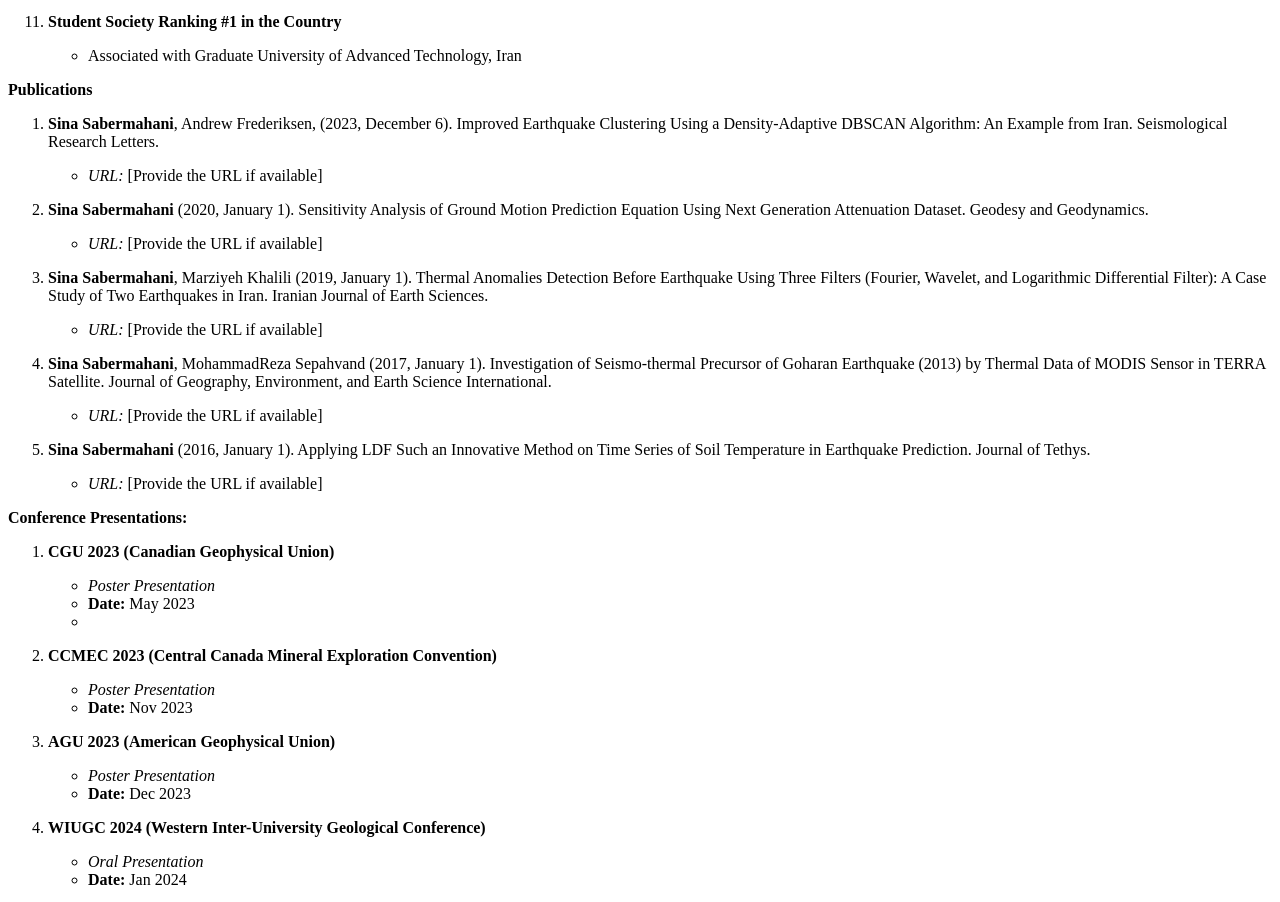
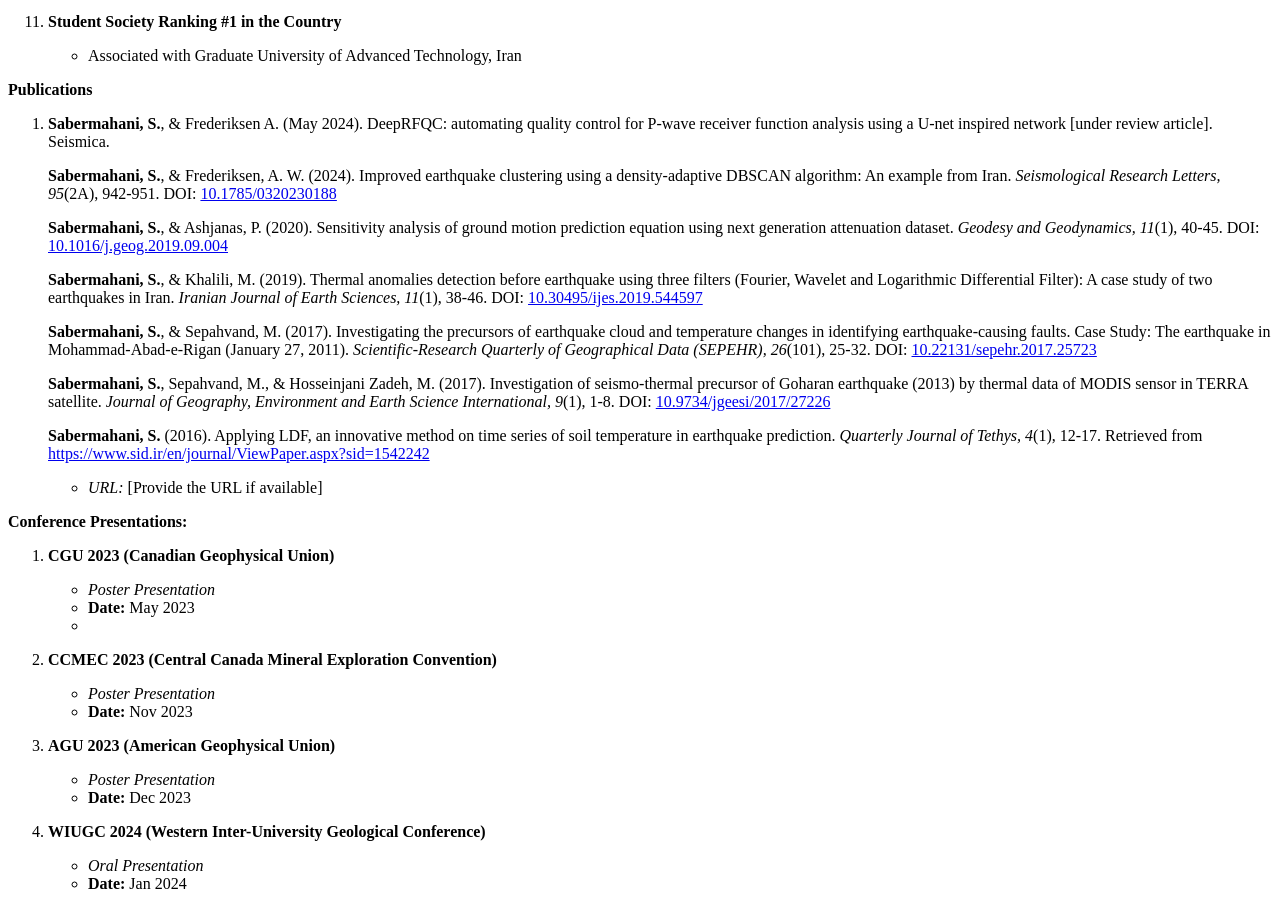
Before and after one commit to Sinamahani/resume, a plain HTML site: page index.html in a window 1280 px wide. Shown: the part 5395-6297 px from the top of the page. Drawn offline with Linux system fonts and the light colour scheme.

Commit message:
Update index.html

```diff
--- a/index.html
+++ b/index.html
@@ -402,31 +402,19 @@ During five months of mandatory military service, dedicated efforts to a project
 <p><strong>Publications</strong></p>
 <ol>
 <li>
-<p><strong>Sina Sabermahani</strong>, Andrew Frederiksen, (2023, December 6). Improved Earthquake Clustering Using a Density‐Adaptive DBSCAN Algorithm: An Example from Iran. Seismological Research Letters.</p>
-<ul>
-<li><em>URL:</em> [Provide the URL if available]</li>
-</ul>
-</li>
-<li>
-<p><strong>Sina Sabermahani</strong> (2020, January 1). Sensitivity Analysis of Ground Motion Prediction Equation Using Next Generation Attenuation Dataset. Geodesy and Geodynamics.</p>
-<ul>
-<li><em>URL:</em> [Provide the URL if available]</li>
-</ul>
-</li>
-<li>
-<p><strong>Sina Sabermahani</strong>, Marziyeh Khalili (2019, January 1). Thermal Anomalies Detection Before Earthquake Using Three Filters (Fourier, Wavelet, and Logarithmic Differential Filter): A Case Study of Two Earthquakes in Iran. Iranian Journal of Earth Sciences.</p>
-<ul>
-<li><em>URL:</em> [Provide the URL if available]</li>
-</ul>
-</li>
-<li>
-<p><strong>Sina Sabermahani</strong>, MohammadReza Sepahvand (2017, January 1). Investigation of Seismo-thermal Precursor of Goharan Earthquake (2013) by Thermal Data of MODIS Sensor in TERRA Satellite. Journal of Geography, Environment, and Earth Science International.</p>
-<ul>
-<li><em>URL:</em> [Provide the URL if available]</li>
-</ul>
-</li>
-<li>
-<p><strong>Sina Sabermahani</strong> (2016, January 1). Applying LDF Such an Innovative Method on Time Series of Soil Temperature in Earthquake Prediction. Journal of Tethys.</p>
+<p><strong>Sabermahani, S.</strong>, & Frederiksen A. (May 2024). DeepRFQC: automating quality control for P-wave receiver function analysis using a U-net inspired network [under review article]. Seismica.</p>
+
+<p><strong>Sabermahani, S.</strong>, & Frederiksen, A. W. (2024). Improved earthquake clustering using a density-adaptive DBSCAN algorithm: An example from Iran. <em>Seismological Research Letters, 95</em>(2A), 942-951. DOI: <a href="https://doi.org/10.1785/0320230188">10.1785/0320230188</a></p>
+
+<p><strong>Sabermahani, S.</strong>, & Ashjanas, P. (2020). Sensitivity analysis of ground motion prediction equation using next generation attenuation dataset. <em>Geodesy and Geodynamics, 11</em>(1), 40-45. DOI: <a href="https://doi.org/10.1016/j.geog.2019.09.004">10.1016/j.geog.2019.09.004</a></p>
+
+<p><strong>Sabermahani, S.</strong>, & Khalili, M. (2019). Thermal anomalies detection before earthquake using three filters (Fourier, Wavelet and Logarithmic Differential Filter): A case study of two earthquakes in Iran. <em>Iranian Journal of Earth Sciences, 11</em>(1), 38-46. DOI: <a href="https://doi.org/10.30495/ijes.2019.544597">10.30495/ijes.2019.544597</a></p>
+
+<p><strong>Sabermahani, S.</strong>, & Sepahvand, M. (2017). Investigating the precursors of earthquake cloud and temperature changes in identifying earthquake-causing faults. Case Study: The earthquake in Mohammad-Abad-e-Rigan (January 27, 2011). <em>Scientific-Research Quarterly of Geographical Data (SEPEHR), 26</em>(101), 25-32. DOI: <a href="https://doi.org/10.22131/sepehr.2017.25723">10.22131/sepehr.2017.25723</a></p>
+
+<p><strong>Sabermahani, S.</strong>, Sepahvand, M., & Hosseinjani Zadeh, M. (2017). Investigation of seismo-thermal precursor of Goharan earthquake (2013) by thermal data of MODIS sensor in TERRA satellite. <em>Journal of Geography, Environment and Earth Science International, 9</em>(1), 1-8. DOI: <a href="https://doi.org/10.9734/jgeesi/2017/27226">10.9734/jgeesi/2017/27226</a></p>
+
+<p><strong>Sabermahani, S.</strong> (2016). Applying LDF, an innovative method on time series of soil temperature in earthquake prediction. <em>Quarterly Journal of Tethys, 4</em>(1), 12-17. Retrieved from <a href="https://www.sid.ir/en/journal/ViewPaper.aspx?sid=1542242">https://www.sid.ir/en/journal/ViewPaper.aspx?sid=1542242</a></p>
 <ul>
 <li><em>URL:</em> [Provide the URL if available]</li>
 </ul>
```
